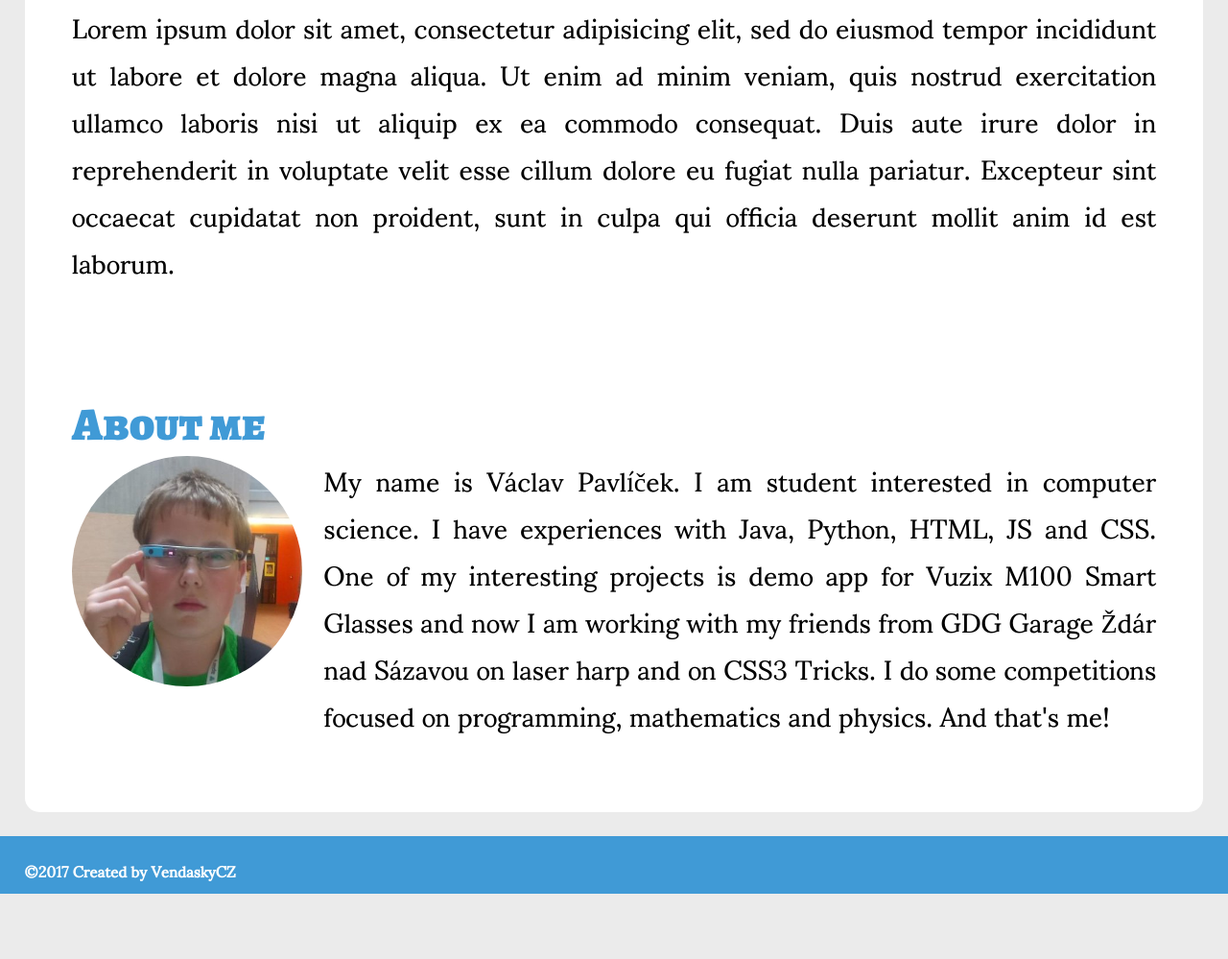
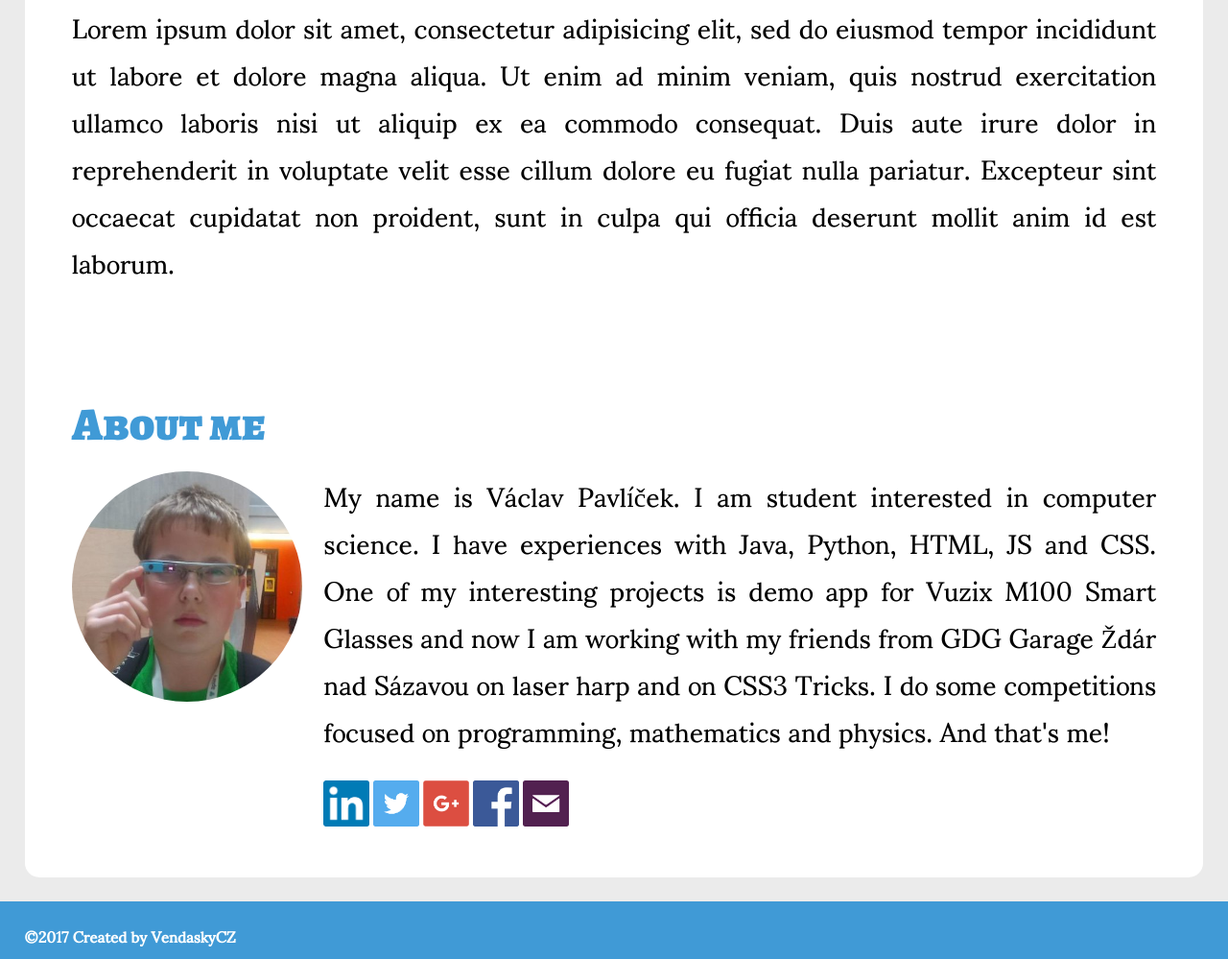
Before and after one commit to vaclavpavlicek/CSS3Tricks, a plain HTML site: page src/index.html in a window 1280 px wide. Shown: the part 1140-2139 px from the top of the page at 96% size. Before the commit the page ends 2071 px from the top, so only its background shows below. Drawn offline with Linux system fonts and the light colour scheme.

Commit message:
add contacts icons

```diff
--- a/src/index.html
+++ b/src/index.html
@@ -71,6 +71,24 @@
                     CSS3 Tricks. I do
                     some competitions focused on programming, mathematics and physics. And that's me!
                 </p>
+                <div class="contacts">
+                    <a target="_blank"
+                       href="https://www.linkedin.com/in/v%C3%A1clav-pavl%C3%AD%C4%8Dek-871ab8124?trk=hp-identity-photo">
+                        <img src="images/linked-in.png">
+                    </a>
+                    <a target="_blank" href="https://twitter.com/VendaskyCZ">
+                        <img src="images/twitter.png">
+                    </a>
+                    <a target="_blank" href="https://plus.google.com/+V%C3%A1clavPavl%C3%AD%C4%8Dek">
+                        <img src="images/google-plus.png">
+                    </a>
+                    <a target="_blank" href="https://www.facebook.com/vaclav.pavlicek.71">
+                        <img src="images/facebook.png">
+                    </a>
+                    <a target="_blank" href="mailto:vaclav@pavlicek.cz">
+                        <img src="images/email.png">
+                    </a>
+                </div>
             </div>
         </div>
     </div>
--- a/src/styles.css
+++ b/src/styles.css
@@ -90,12 +90,27 @@ nav {
 .about-me {
     display: flex;
     flex-direction: row;
+    margin-top: 1em;
 }
 
 .face {
     border-radius: 100%;
     height: 15em;
     margin-right: 2%;
+}
+
+.contacts {
+    display: flex;
+    flex-direction: row;
+}
+
+.contacts img {
+    height: 3em;
+    margin: 0 0.25em;
+}
+
+.contacts img:first-child {
+    margin: 0 0.25em 0 0;
 }
 
 .actual-page {
```
Also changed, not shown: src/images/email.png (added), src/images/facebook.png (added), src/images/google-plus.png (added), src/images/linked-in.png (added), src/images/twitter.png (added).
